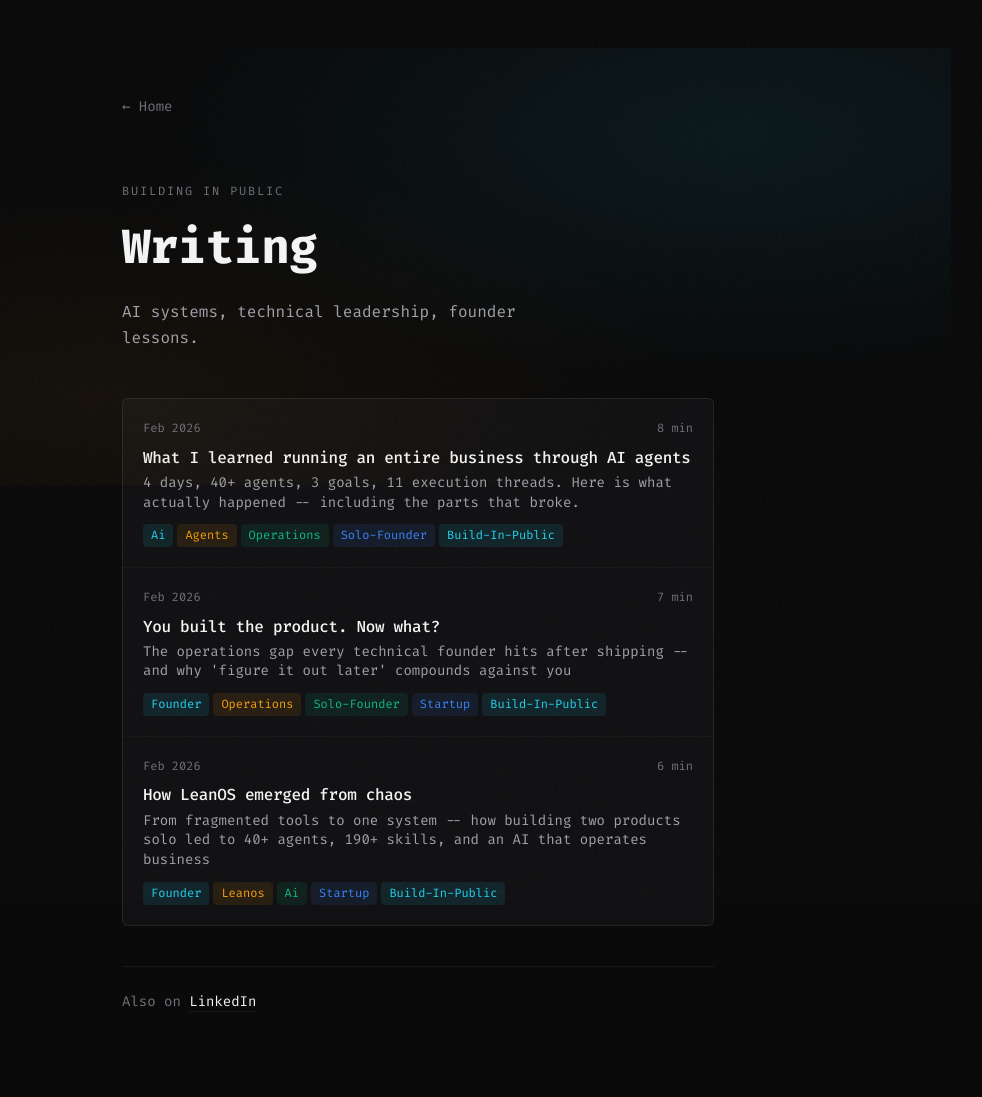
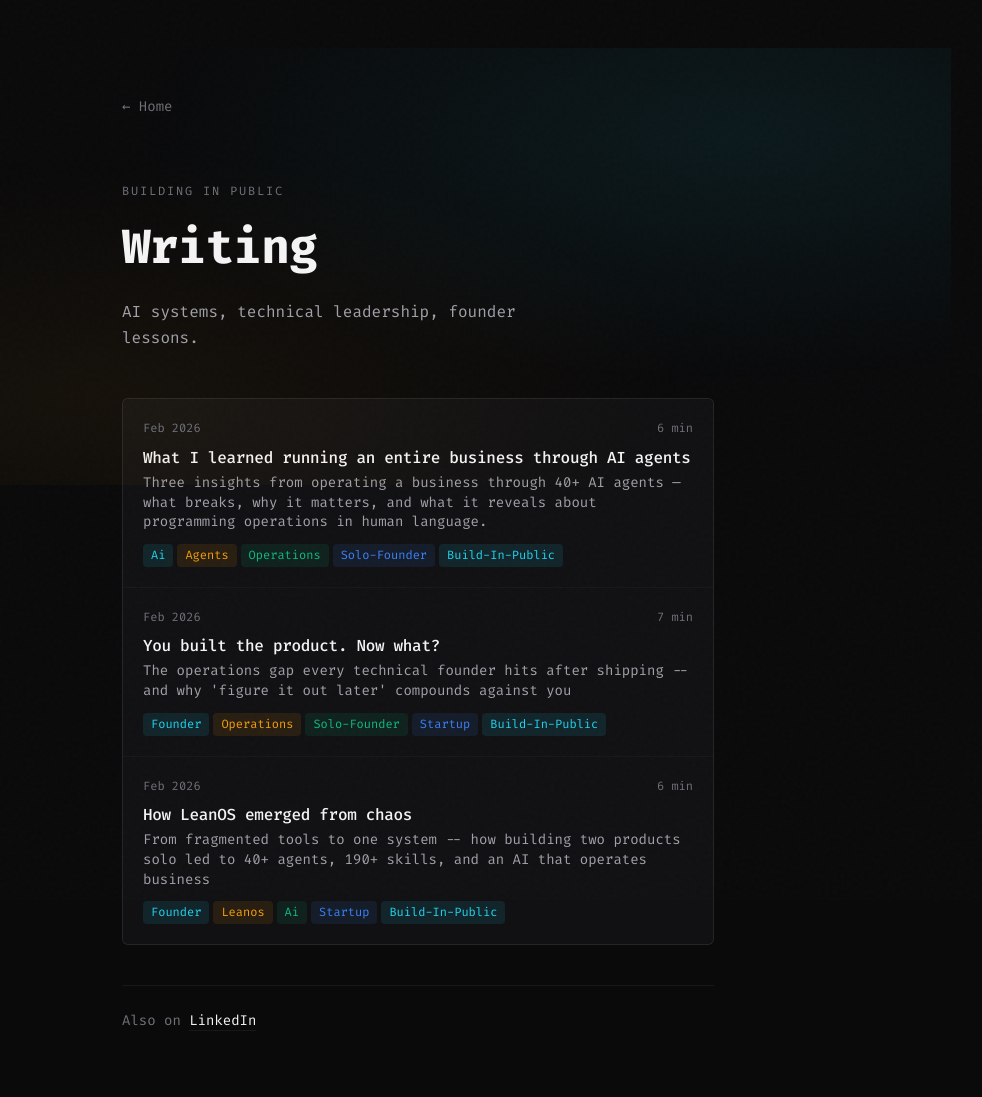
Before and after one commit to BellaBe/bellabe.github.io, a Jekyll site: the page built from writing.html, in a window 1280 px wide. Shown: the whole page, without its empty margins (222-1204 px from the left). Built offline with Jekyll 4.4.1, drawn with Linux system fonts in a browser that asks for light colours; part of the change alters nothing that is shown.

Commit message:
Rewrite Article 3 with fresh insights, remove Day 2
Complete rewrite from chronological "Day 1-4" to insight-first structure:
- Insight 1: Cross-referencing catches gaps linear thinking misses
- Insight 2: Building blocks constrain output more than prompts
- Insight 3: Market categories don't map to AI architecture

Changes:
- Remove Day 2 (spacing bug section - not relevant to business operations)
- Remove all images (constraining narrative flow)
- State each insight upfront with example and "why it matters"
- Integrate user philosophy into "How to operate this way" section
- No chronological scaffolding, pure insight delivery

Aligns with positioning: AI Business OS for programming operations in human language.

Co-Authored-By: Claude Sonnet 4.5 <noreply@anthropic.com>

```diff
--- a/_posts/2026-02-07-what-i-learned-running-a-business-through-ai-agents.md
+++ b/_posts/2026-02-07-what-i-learned-running-a-business-through-ai-agents.md
@@ -2,154 +2,118 @@
 layout: post
 title: "What I learned running an entire business through AI agents"
 date: 2026-02-07
-description: "4 days, 40+ agents, 3 goals, 11 execution threads. Here is what actually happened -- including the parts that broke."
-reading_time: 8
+description: "Three insights from operating a business through 40+ AI agents — what breaks, why it matters, and what it reveals about programming operations in human language."
+reading_time: 6
 tags: [ai, agents, operations, solo-founder, build-in-public]
 image: ../assets/images/a3-cover.png
 ---
 
-I run my business through AI agents. Not as a demo. Not as a proof of concept. As the actual operating system for strategy, marketing, sales, and engineering.
+I run my business through AI agents. Strategy, marketing, sales, engineering — all operating through 40+ agents and 190+ skills. Not as a demo. As the production system.
 
-This is not a success story. This is a field report. Four days, multiple sessions, and a list of things that worked, things that broke, and what the process actually looks like.
+Three insights emerged from operating this way. Not from building the system. From running real business operations through it.
 
 ---
 
-## What "running a business through AI agents" actually means
+## What "operating through AI agents" means
 
-It does not mean "I asked Claude for advice."
+Not asking Claude for advice. Not using AI to draft things you then edit.
 
-It means a systematic approach: every business function has agents that know the process, receive specific inputs, follow instructions, and produce specific outputs. The agents are connected — one agent's output becomes another's input. Operations stay coordinated because every agent reads from the same context.
+Agents read context from files. Goals, strategy, customer segments, positioning, pricing. They execute processes. A marketing strategist agent reads the canvas, derives a content strategy, writes it to a file. A content manager agent reads that strategy file, produces 32 social posts. A sales agent reads the customer segments, generates outreach sequences.
 
-Here is what that looks like concretely. Take marketing strategy. A marketing strategist agent needs to know the process of defining a marketing strategy. But knowing the process is not enough — it needs context. It reads: what are the active business goals? Who are the customers? What is the value proposition? Which channels do we distribute through? What is the go-to-market strategy? Who are the ideal customers? What brand voice should it use? How should it position?
+The coordination happens through shared files. No meetings. No Slack. No human passing information between tools. Every agent reads from the same repository. When strategy changes, every downstream agent sees it immediately because they read the same files.
 
-It reads all of that from files in the same repo. Then it produces a strategy: which channels to prioritize, which content to create, through which funnel stages, and with what budget. That output becomes the input for the next agent — the content manager — who reads the strategy and produces the actual content.
-
-Every function works this way. Sales reads goals and customer segments, produces outreach sequences. Product reads customer feedback and strategy, produces feature priorities. Engineering reads product specs, produces code. The coordination happens through shared files — not meetings, not Slack, not memory.
-
-Here is what happened when I actually used it.
+This is what I learned when the system ran on real operations.
 
 ---
 
-## Day 1: Canvas to execution in one session
+## Insight 1: Cross-referencing catches what linear thinking misses
 
-I started with a completed business canvas — 16 sections covering business model, segments, positioning, channels, pricing, and go-to-market.
+I started with a business canvas. 16 files covering business model, customer segments, pricing, channels, go-to-market strategy. A goal-definition agent read the canvas and derived goals. "5 Pro sales by March 31" traced back to pricing assumptions, segment size, conversion rates.
 
-![What a business canvas contains: who you serve, what you offer, how you grow, what you track](../assets/images/a3-canvas-grid.png)
+A decomposition agent broke that into subgoals. Website authority, social presence, distribution channels, sales conversion. Each with targets and dependencies. An activation agent created execution threads following a 6-stage flow: input → hypothesis → implication → decision → actions → learning.
 
-These 16 sections become the source of truth for all downstream operations. The canvas defines the business model — the execution flow transforms it into trackable work.
+The canvas defines the business model. The execution flow transforms it into trackable work.
 
-![Canvas to execution flow: canvas → goals → subgoals → threads → 6-stage causal flow](../assets/images/a3-canvas-to-execution.png)
+**What broke:** The system planned a product launch. The canvas had Pro pricing. The goals had sales targets. But the Pro repository was not listed in the MVP scope. The product being sold was missing from its own execution plan. A cross-reference check caught it.
 
-The process goes like this: canvas → goals → subgoals → execution threads.
-
-First, a goal-definition agent reads the canvas and derives goals. Not vague goals — goals with targets, timelines, and formulas that trace back to canvas assumptions. "5 Pro sales by March 31" comes from the pricing section, the segment size, and the conversion assumptions. If the assumptions change, the goal changes.
-
-Then a decomposition agent breaks each goal into subgoals. "5 sales" is too broad to act on. It becomes: build website authority, grow social presence, establish distribution, convert visitors to buyers. Each subgoal has its own target and a dependency chain — you cannot convert visitors you do not have.
-
-Then an activation agent creates execution threads — one per workstream. Each thread follows a 6-stage causal flow: input → hypothesis → implication → decision → actions → learning. The art is keeping each stage lean and precise. The hypothesis stage gets only what it needs to reason about approach. The decision stage gets only the options and their trade-offs. No stage carries the full context — each carries exactly enough.
-
-**What worked:** Goals traced back to canvas assumptions. Subgoals had measurable targets. Threads had clear owners. The causal flow forced structured thinking at each stage instead of jumping from goal to execution.
-
-**What broke:** The system planned a product launch — but the product being launched was missing from its own scope definition. The canvas had pricing for Pro. The goals had sales targets. But the Pro repo was not listed in the MVP scope. A cross-reference check caught it. I fixed it in three files, but the gap had been there across multiple sessions.
-
-**Lesson:** Cross-referencing catches what linear thinking misses. When strategy, goals, and execution live in the same repository, consistency checks run across all three layers. When they live in separate tools, nobody checks.
+**Why it matters:** Linear thinking builds each piece correctly. Goals referenced pricing. Execution referenced goals. But nobody checked if the product existed. Cross-referencing catches what should connect but does not. When everything lives in one repository, consistency checks run across layers. When they live in separate tools, gaps stay hidden.
 
 ---
 
-## Day 2: The same bug in every output
+## Insight 2: Building blocks determine output more than instructions do
 
-I needed visuals — LinkedIn banners, GitHub social preview, Gumroad covers, an X header. Eight assets total. I wrote a visual spec skill with precise rules: typography, spacing, layout, colors derived from design-system (generated by the system). Then I pointed it at 8 different assets.
+I built a persuasion pattern library. 110 atoms across 5 types: conversion, authority, narrative, educational, engagement. Then composed 10 molecules from those atoms.
 
-Every single output had the same defect.
+A content manager agent used the library to draft social posts. The strategy said "authority first." The output was conversion-first. Pitchy. Hooks, claims, CTAs. Every post sounded like an ad.
 
-The spacing between elements was wrong. Not randomly wrong — systematically wrong. A heading set at 60px with 1.2 line-height takes up 72px of vertical space. But the AI placed the next element based on the starting position (60), not where the heading actually ended (132). Every spec, every time. The result: elements overlapping or cramped where they should have had breathing room.
+**The gap:** The agent was pulling from conversion atoms. Conversion atoms produce conversion content. The prompt said "write authority content." The available building blocks said "here are hooks and CTAs." The building blocks won.
 
-The AI applied each rule correctly in isolation. It just did not track how the rules accumulated. It could not hold the running total — "this element ends here, so the next one starts there" — across a full layout.
+**Why it matters:** This is the same principle as a design system. You cannot build good UI from bad components. You cannot write authority content from conversion atoms. Prompt instructions do not override structural constraints. The infrastructure you build — the atoms, the components, the building blocks — constrains what the AI can produce.
 
-This is important because it reveals how AI fails. Not randomly. Systematically. The same blind spot, reproduced identically across every output. If you check one and find a defect, check them all — you will find the same one.
-
-**What worked:** Once I saw the pattern, fixing it was mechanical. I added a verification step: for every element, compute where it actually ends, then verify the gap before the next one starts. Applied the fix once, ran it across all 8 specs.
-
-**What broke:** There was no mechanism to catch this automatically. The AI has no concept of "I made this mistake before." It will make it again tomorrow unless the verification step exists in the process.
-
-**Lesson:** AI failures are systematic, not random. Do not fix outputs — fix the process. Add verification steps that check accumulated state, not just individual rules. One verification table catches the bug across every future output.
-
-**A tip on generating visuals:** It turns out Claude is much better than Figma at producing visual artifacts through HTML. My current setup has a duplication — I write specs, then transfer them through Figma Make into designs. Not optimal. But I already have a solution waiting for implementation: Claude Code reads the spec, generates HTML, and Playwright screenshots the page into a PNG. It sounds a little cumbersome, but if it all runs through code, it means I can save hours on designing visual artifacts. I am not a designer at all — so having a pipeline that goes from spec to rendered image without leaving the terminal is a significant win.
+Fix the building blocks, not the prompt. Choose carefully. They shape everything built on top.
 
 ---
 
-## Day 3: The wrong building blocks produce the wrong output
+## Insight 3: Market categories do not map to AI system architecture
 
-I built a persuasion pattern library — 110 reusable atoms across 5 types (conversion, authority, narrative, educational, engagement) and 10 molecules (composed patterns).
+I built a RevOps coordination layer. Four agents. Fourteen skills. Signal routing, scoring calibration, resource allocation, pattern detection.
 
-Then the content manager agent used the library to draft social posts. Every post followed the same structure: hook, claim, CTA, "Core is free on GitHub."
+None of them ever ran on real data.
 
-The posts were pitchy. They sounded like ads. My strategy said "authority first" but the output was conversion-first.
+RevOps exists in human organizations because teams work in silos. Marketing does not see sales. Sales does not see customer success. RevOps patches that gap — it coordinates across teams that operate in separate tools with separate contexts.
 
-The diagnosis: the content manager was pulling from the conversion pattern library. Conversion atoms produce conversion content. The prompt said "write authority content." The building blocks said "here are hooks, claims, and CTAs." The building blocks won.
+But my AI system does not have silos. Every agent reads from the same repository. System state is shared. A reconciliation skill scans for entropy. Hooks validate every change. Artifact queries detect conflicts automatically.
 
-**What worked:** The diagnosis itself. The problem was not the prompt or the model or the agent. The problem was the composable layer — which patterns were available determined what output was possible.
+The coordination problem RevOps solves does not exist here. I had imported a human-organization pattern into a system that is not a human organization.
 
-**What broke:** The assumption that prompt instructions override structural constraints. They do not. If the only atoms available are conversion atoms, the output will be conversion content regardless of the instructions.
+I deleted all four agents and all fourteen skills.
 
-**Lesson:** This is the same principle as a design system. You cannot build good UI from bad components. You cannot write authority content from conversion atoms. Fix the building blocks, not the prompt.
+**Why it matters:** Market categories describe solutions to human-organization problems. RevOps is a patch for coordination failure. AI systems with shared state do not have that failure. Before importing a pattern, ask whether the problem exists in your system. If agents share state and you have reconciliation and validation — you already have coordination. Adding a layer on top adds hops without adding value.
+
+Imported patterns can create complexity where none is needed.
 
 ---
 
-## Day 4: The coordination layer that solved the wrong problem
+## The pattern
 
-I had built a RevOps coordination layer. Four agents. Fourteen skills. Signal routing, scoring calibration, resource allocation, pattern detection.
+**Cross-referencing catches what linear thinking misses.**
+**Building blocks determine output more than instructions do.**
+**Market categories do not map to AI system architecture.**
 
-None of them had ever run on real data.
+The common thread: AI agents are systems with predictable constraints and failure modes. The value is not in the individual output. The value is in operating across business functions with shared context and catching errors that would stay hidden in fragmented tools.
 
-RevOps exists in human organizations because humans work in silos. Marketing does not see what sales is doing. Sales does not see what customer success is tracking. RevOps patches that gap — it coordinates across teams that cannot coordinate themselves because they operate in separate tools with separate contexts.
+Running a business through AI agents works. It means thinking systematically. Defining precise inputs and outputs. Letting AI execute what it is capable of executing. Scanning outputs quickly to identify gaps. Tracing back to the source. Fixing the system, not the output.
 
-I had imported that pattern into an AI system. But my AI system does not have silos. Every agent reads from the same repo. System state is shared. A reconciliation skill scans for entropy and heals inconsistencies. Hooks validate what each skill creates or updates. Artifact queries detect conflicts, duplication, and conflation automatically.
-
-The coordination problem RevOps solves does not exist here. I had built a solution to a human-organization problem inside a system that is not a human organization.
-
-I deleted all four agents and all fourteen skills. Then audited the remaining agents — found 7 with stale references to the layer I had just removed.
-
-**What worked:** The deletion. But more importantly, understanding *why* it was wrong — not premature, wrong paradigm.
-
-**What broke:** The assumption that market categories map to AI system architecture. RevOps is a patch for human coordination failure. AI systems with shared state do not need that patch.
-
-**Lesson:** Before importing a coordination pattern, ask whether the coordination problem exists in your system. If all agents share state and you have reconciliation, hooks, and artifact queries — you already have coordination. Adding a layer on top adds hops without adding value.
+The failures teach you where the boundaries are. The successes compound into workflows you could not execute manually.
 
 ---
 
-## The pattern across four days
+## How to operate this way
 
-Day 1: Cross-referencing catches what linear thinking misses.
-Day 2: AI output has systematic failure modes, not random ones.
-Day 3: Building blocks determine output more than instructions do.
-Day 4: Market categories do not map to AI system architecture.
+**1. Understand the process.**
+Read. Learn from experts. Study how the function works — marketing, sales, operations, whatever you are programming. You cannot skip domain knowledge.
 
-The common thread: AI agents are not magic. They are systems with predictable failure modes. The value is not in the individual output — it is in the ability to operate across business functions with shared context and catch errors that would be invisible in fragmented tools.
+Read books, not hype. Watch old lectures, not influencer videos chasing trends. Domain knowledge compounds. Hype drains.
 
-Running a business through AI agents works. It means thinking systematically — defining precise inputs and outputs, letting AI do what it is capable of doing, and watching your business become more autonomous every day. The failures teach you where the boundaries are. The successes compound.
+**2. Map the human process to AI.**
+Not every workflow maps 1:1. Some steps disappear (coordination across silos). Some steps change (manual context-building becomes shared state). Some steps are new (reconciliation, hooks, artifact queries).
 
-![Four days of AI agent lessons: cross-referencing, systematic failures, building blocks, delete early](../assets/images/a3-lessons-timeline.png)
+Market categories describe human organizations, not AI systems. Evaluate carefully.
 
-Four days, four patterns. The failures teach you where the boundaries are. The successes compound into workflows you could not have executed manually.
+**3. Build and test.**
+The first version will be conflated. Too many concerns in one skill. Too many responsibilities in one agent. Inputs and outputs tangled. This is expected. Build it anyway.
 
----
+**4. Scan quickly. Identify gaps. Trace to source.**
+AI generates volume. Some outputs are right. Some are wrong. Learn to scan fast or you will drown in files and the context will get polluted.
 
-## How to do it
+When output is wrong, do not fix the output. Find the gap. Wrong building blocks? Conflated context? Missing boundaries? Fix the system.
 
-1. **Understand the process.** Read. Learn from experts. Study how the function actually works — marketing, sales, operations, whatever you are automating. You cannot skip domain knowledge.
+**5. Reach the clean process.**
+You will soon have repeatable workflows that produce outputs you were not capable of producing before. Not because AI is magic. Because you defined the process clearly enough for it to execute.
 
-2. **Evaluate how the human process transforms into an AI process.** Not every human workflow maps 1:1. Some steps disappear (coordination across silos). Some steps change (manual context-building becomes shared state). Some steps are new (reconciliation, hooks, artifact queries).
+Programming business operations in human language is becoming a paradigm. This means you need to read and learn more than before, not less. Software engineers already do this — the market driven by hype requires them to stay on top of new technologies. If you are programming your business in human language, treat it the same way.
 
-3. **Build and test.** The first outcome will be conflated — too many concerns in one skill, too many responsibilities in one skill, inputs and outputs tangled together.
-
-4. **Add constraints and start over.** Separate concerns. Define precise inputs and outputs. Remove what does not belong. The second version will be cleaner. The third will be repeatable.
-
-5. **Reach the clean process.** You will soon have a repeatable workflow that produces outputs you were not capable of producing in the pre-generative-AI era. Not because the AI is magic — because you defined the process clearly enough for it to execute.
-
-![5-step process: understand, map human to AI, build and test, constrain and restart, reach clean process](../assets/images/a3-process-flow.png)
-
-The process keeps evolving, but the system is production-ready today.
+Tune your information sources for value, not hype.
 
 **Want to see how it works?** [LeanOS Core is free](https://github.com/bellabe/leanos-core) — read the agent and skill files, try the reasoning system, decide if the architecture fits your workflow.
 
```
